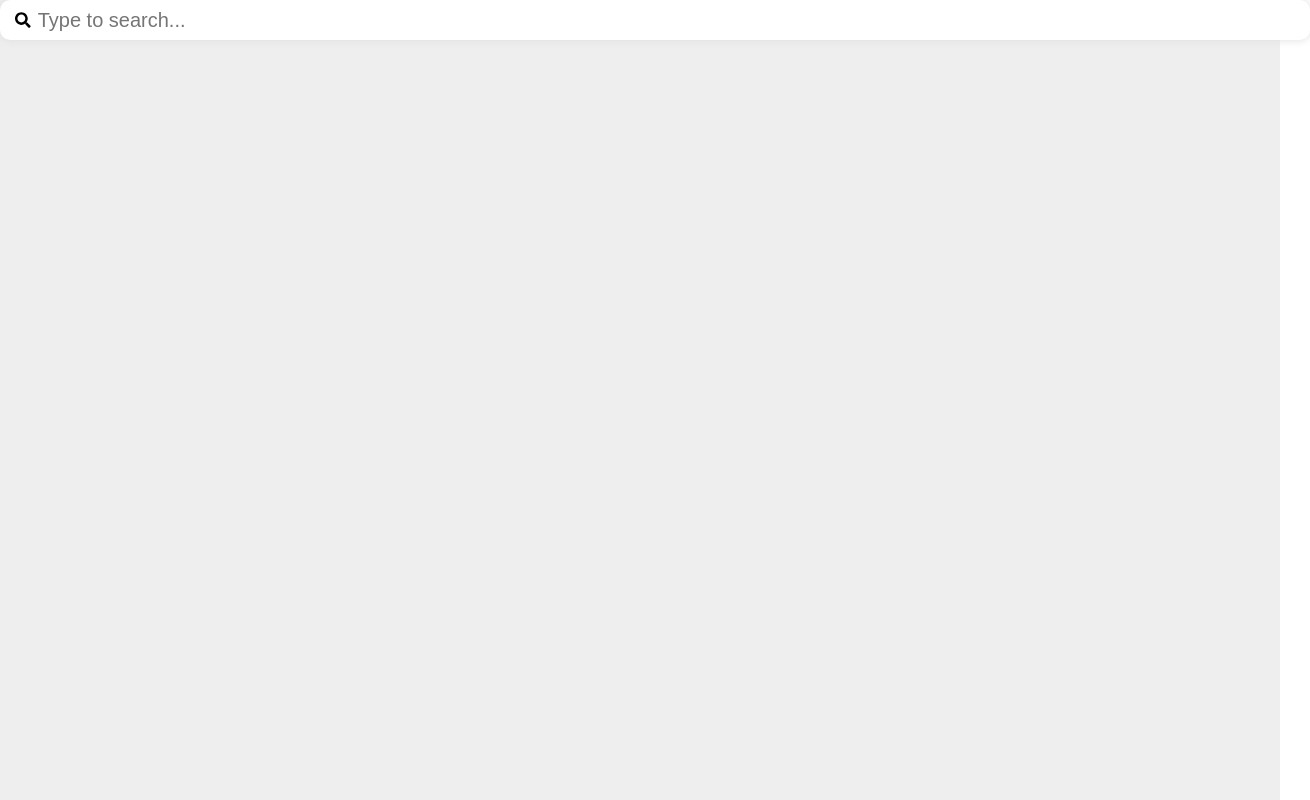
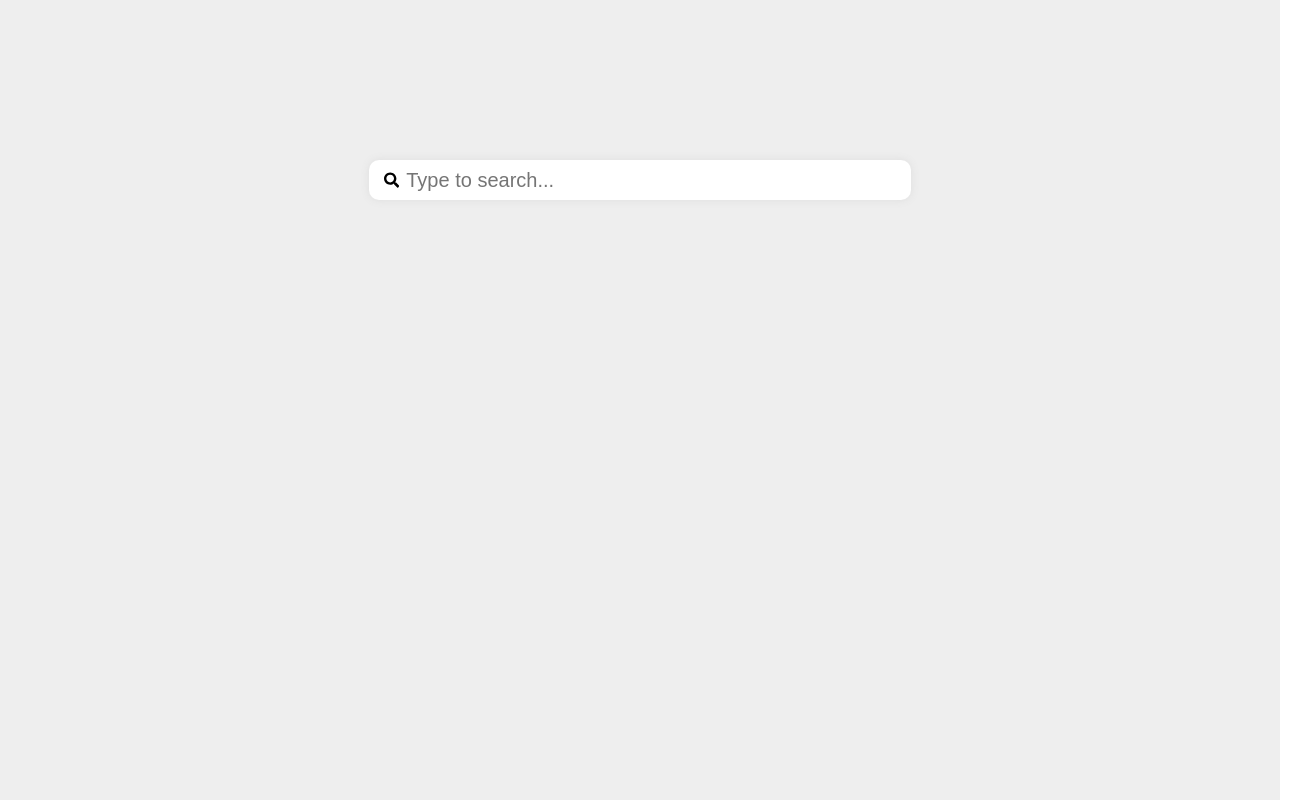
Before and after one commit to oderathegreat/react-search-filter-app, a React (Create React App) app: page / in a window 1280 px wide. Shown: the whole page, 1310 px wide, since content can reach past the window. Built offline with nearby package versions, Linux system fonts and the light colour scheme.

Commit message:
css clean up a few padding to make the page look great

```diff
--- a/src/App.css
+++ b/src/App.css
@@ -5,7 +5,7 @@
   width: 100vw;
 }
 
-.searchbarcontainer{
+.search-bar-container{
   padding-top: 20vh;
   width: 40%;
   margin: auto;
--- /dev/null
+++ b/src/components/SearchResult.css
@@ -0,0 +1,3 @@
+.search-result{
+    padding: 13px 22px ;
+}
--- a/src/components/SearchResult.js
+++ b/src/components/SearchResult.js
@@ -1,4 +1,6 @@
 import React from 'react';
+import "./SearchResult.css";
+
 
 const SearchResult = ({result}) => {
   return (
```
